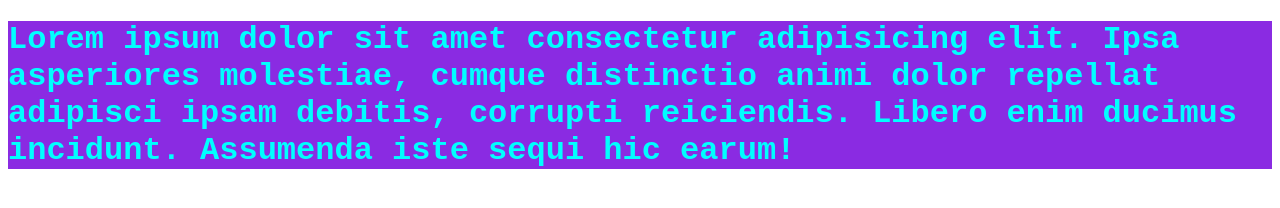
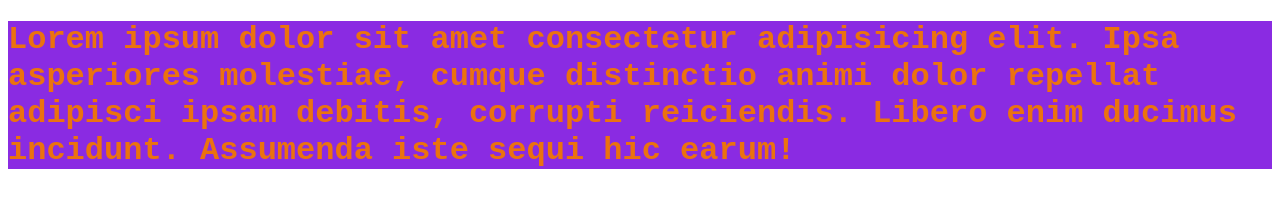
Before and after one commit to alikhan7863345-stack/main, a plain HTML site: page index.html in a window 1280 px wide. Drawn offline with Linux system fonts and the light colour scheme.

Commit message:
added index by ali-dev

```diff
--- a/index.html
+++ b/index.html
@@ -8,9 +8,10 @@
 </head>
 <style>
     h1{
-        color: aqua;
+        color: rgb(235, 114, 15);
         background-color: blueviolet;
         font-family: 'Courier New', Courier, monospace;
+        border: 0cm;
     }
 </style>
 
```
